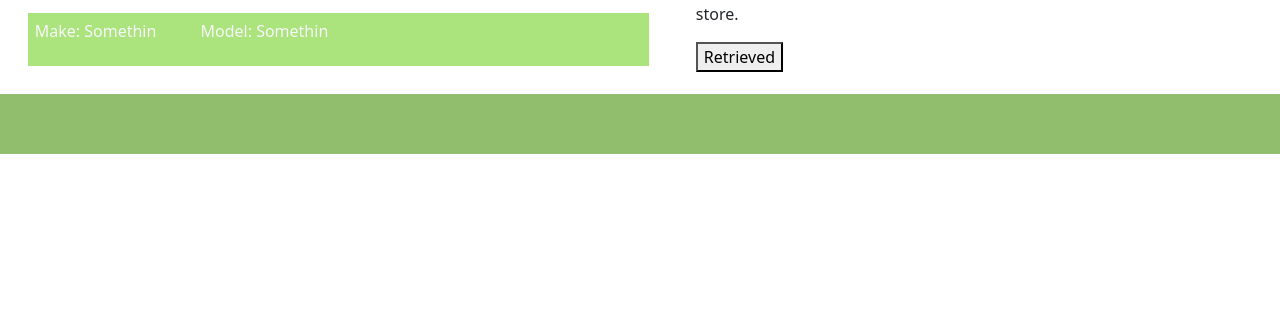
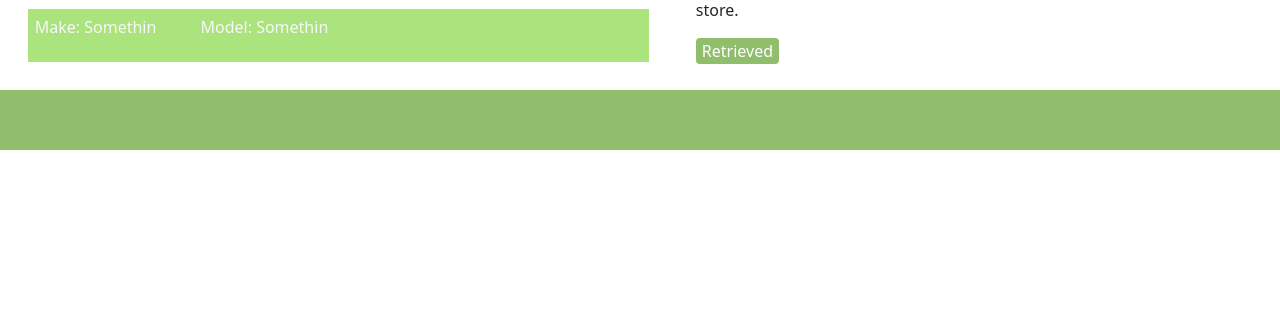
Before and after one commit to Deraingo/CS-3450-Group6-Project, a Django app: template verdeCarsPages/templates/verdeCarsPages/retrievalPage.html in a window 1280 px wide. Shown: the part 479-800 px from the top of the page. Run offline with Django 3.2, Linux system fonts and the light colour scheme; the template is opened without the code that fills it, so the values that code supplies are empty.

Commit message:
the buttons look nice now!

```diff
--- a/verdeCarsPages/static/verdeCarsPages/mainStyle.css
+++ b/verdeCarsPages/static/verdeCarsPages/mainStyle.css
@@ -116,3 +116,14 @@ a:-webkit-any-link{
     display: inline-block;
     margin-left: 40px;
 }
+
+.retrieval-button {
+    border-radius: 4px;
+    background-color: #90BE6D;
+    color: white;
+    border: none;
+}
+
+.retrieval-button:hover {
+    background-color: #2C4A45;
+}
--- a/verdeCarsPages/templates/verdeCarsPages/retrievalPage.html
+++ b/verdeCarsPages/templates/verdeCarsPages/retrievalPage.html
@@ -30,7 +30,7 @@
     <div class="retrieval-grid-container">
         <div class="retrieval-left">
             <div class="green-box">
-                <button>Back to List</button>
+                <button class="retrieval-button">&lt; Back to List</button>
             </div>
             <img src="https://images.unsplash.com/photo-1587978559983-eab3e6e0a5b1?ixlib=rb-4.0.3&ixid=MnwxMjA3fDB8MHxzZWFyY2h8MTV8fGdyZWVuJTIwY2FyfGVufDB8fDB8fA%3D%3D&auto=format&fit=crop&w=600&q=60" alt="Green Car" class="retrieval-img">
             <div class="green-box-photo-caption">
@@ -40,7 +40,7 @@
 
         <div class="retrieval-right">
             <p class="retrieval-paragraph">
-                <button>Notify</button> customer that help is on the way
+                <button class="retrieval-button">Notify</button> customer that help is on the way
             </p>
             <div class="green-box">
                 <p>Customer Information</p>
@@ -59,7 +59,7 @@
                     By selecting the button below, I verify that the car has been
                     retrieved and returned to the rental store.
                 </p>
-                <button>Retrieved</button>
+                <button class="retrieval-button">Retrieved</button>
             </div>
         </div>
     </div>
```
